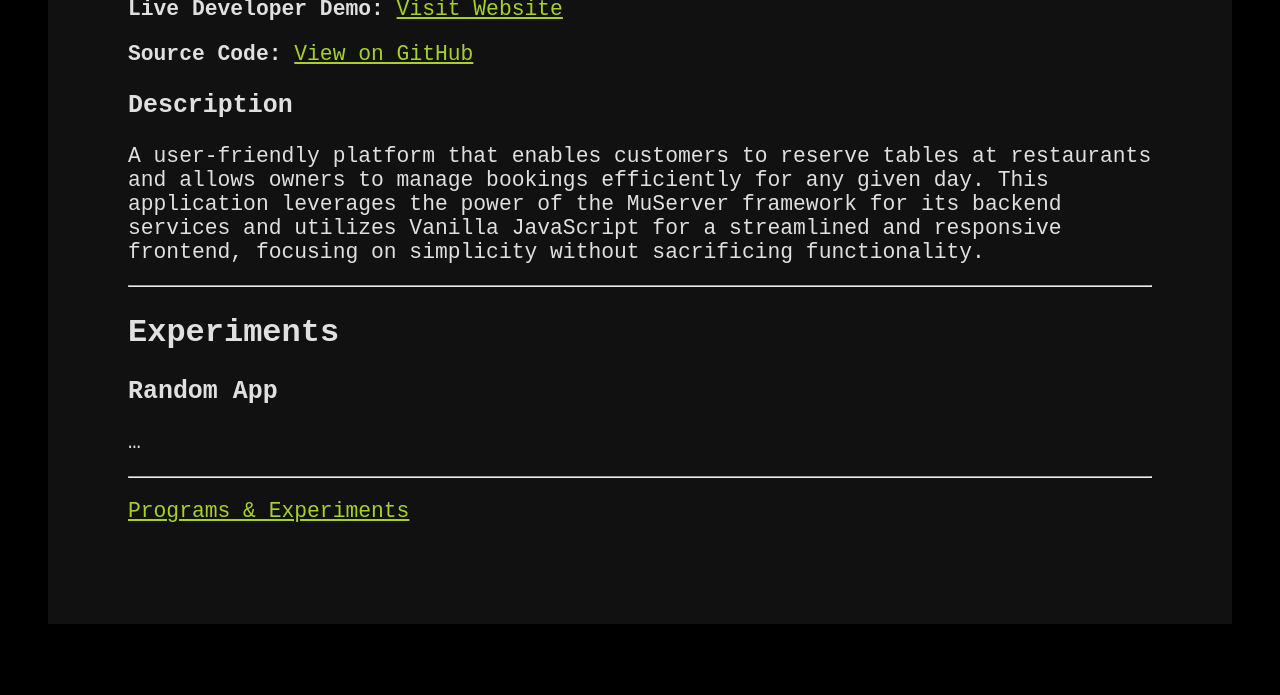
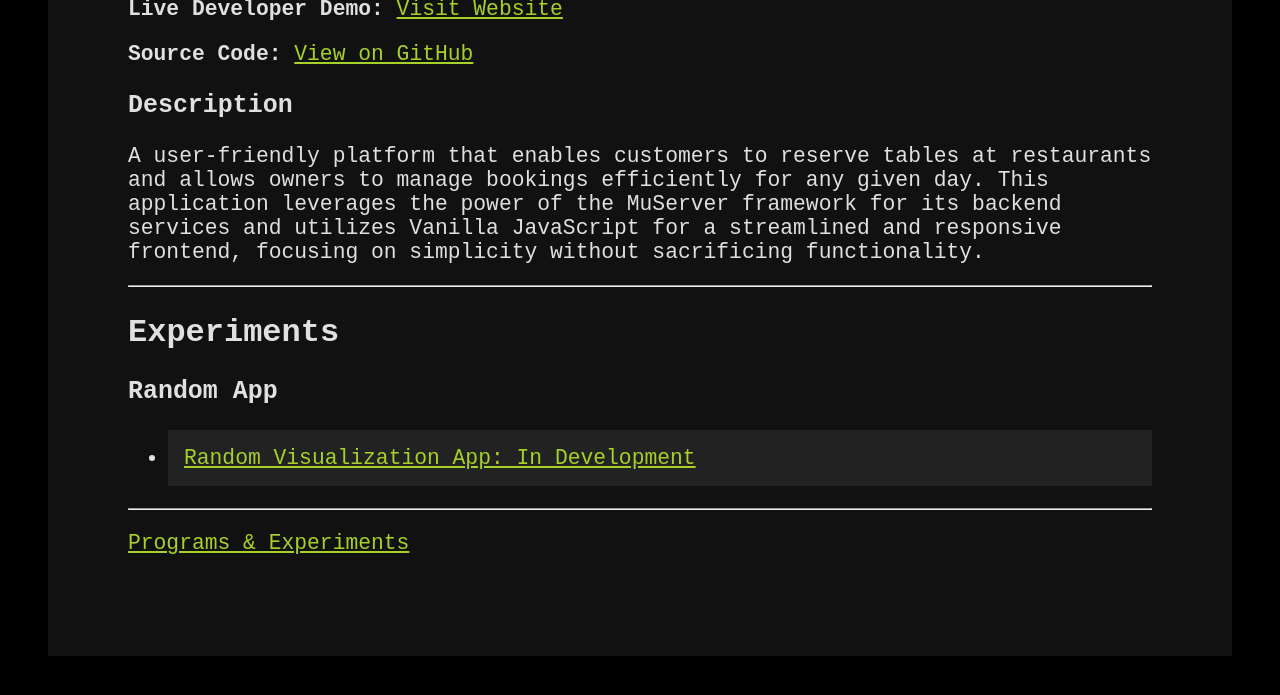
Before and after one commit to KibsaimMejia/Programs, a Jekyll site: the page built from index.md, in a window 1280 px wide and 900 px high, scrolled down 1203 px, cut to the strip 196-891 px from the top of the window. Built offline with Jekyll 4.4.1, drawn with Linux system fonts in a browser that asks for light colours; before the commit the page ends 2071 px from its top, so only the background shows below that.

Commit message:
Update index.md

```diff
--- a/index.md
+++ b/index.md
@@ -38,7 +38,7 @@ A user-friendly platform that enables customers to reserve tables at restaurants
 
 ### Random App
 
-...
+- [Random Visualization App: In Development](https://kibsaimmejia.github.io/Programs/Random)
 
 ---
 
```
